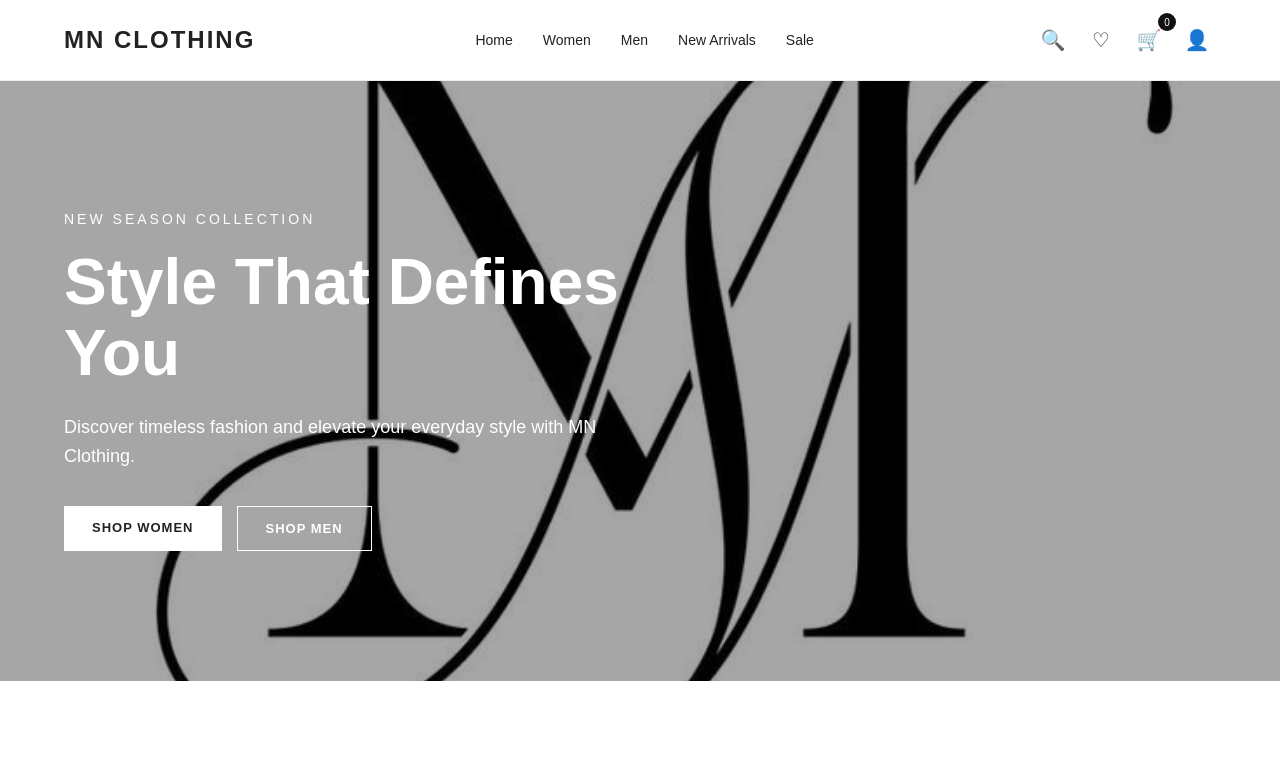
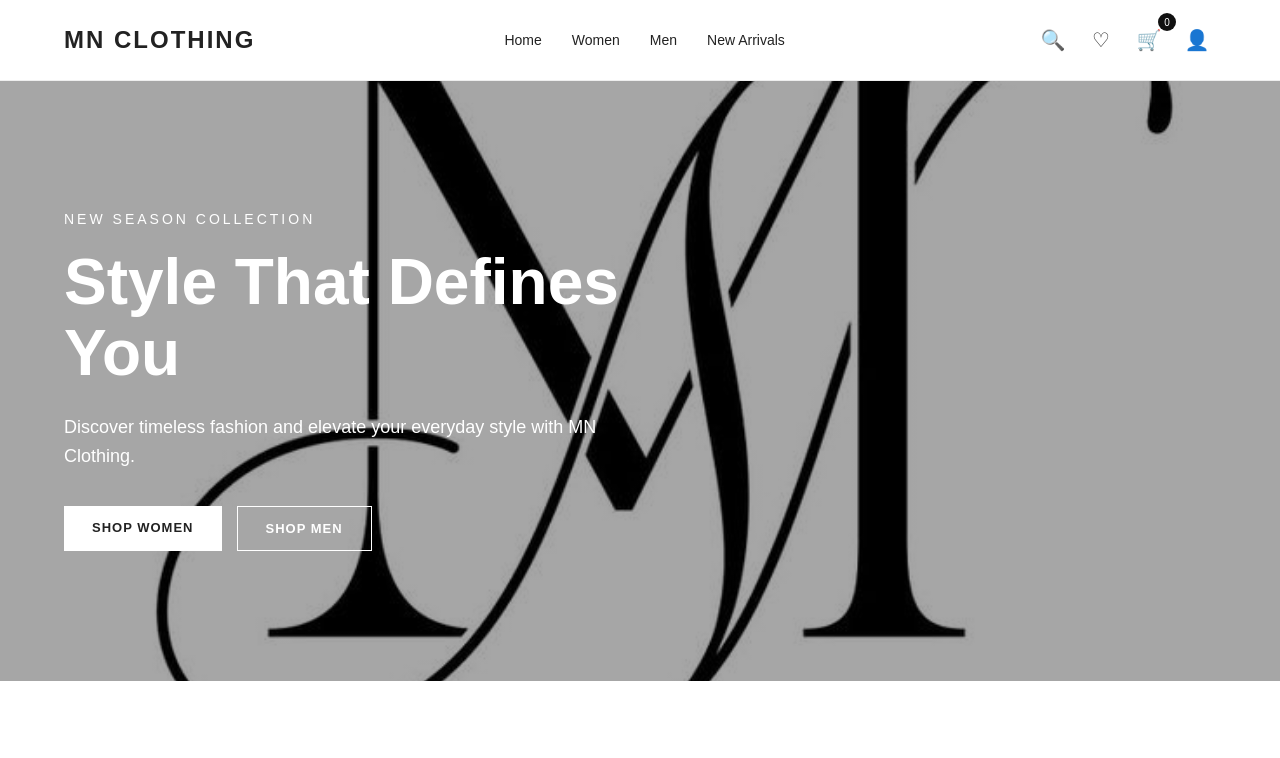
Before and after one commit to momnanoor/MN-Clothing, a plain HTML site: page frontend/index.html in a window 1280 px wide. Shown: the top 758 px of the page. Drawn offline with Linux system fonts and the light colour scheme; no server answers.

Commit message:
Remove empty Sale navigation link

```diff
--- a/frontend/index.html
+++ b/frontend/index.html
@@ -26,7 +26,7 @@
                 <a href="#women-products" id="navWomen">Women</a>
                <a href="#women-products" id="navMen">Men</a>
                <a href="#women-products" id="navNewArrivals">New Arrivals</a>
-                <a href="#">Sale</a>
+
             </nav>
 
             <!-- Navbar Actions -->
```
